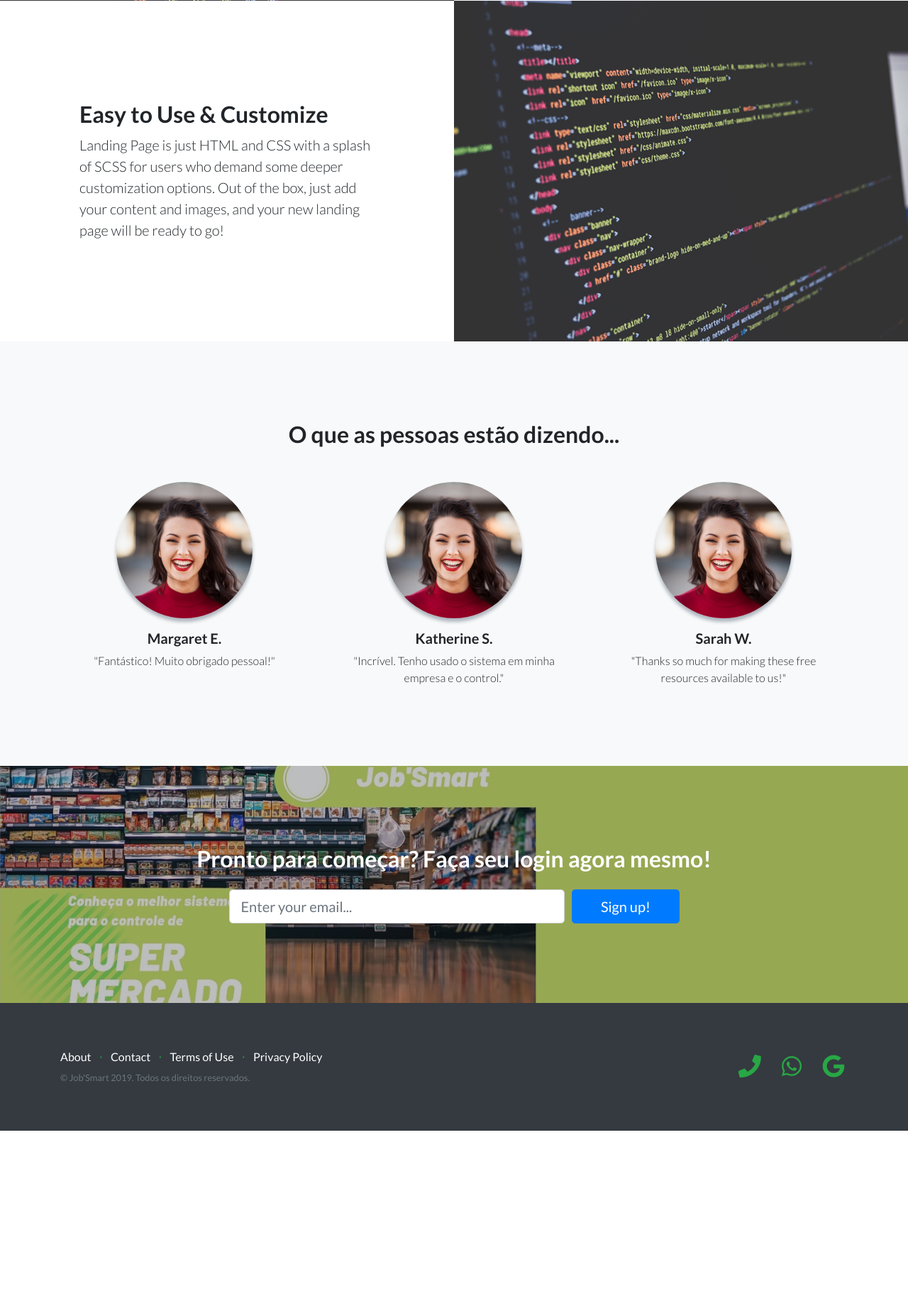
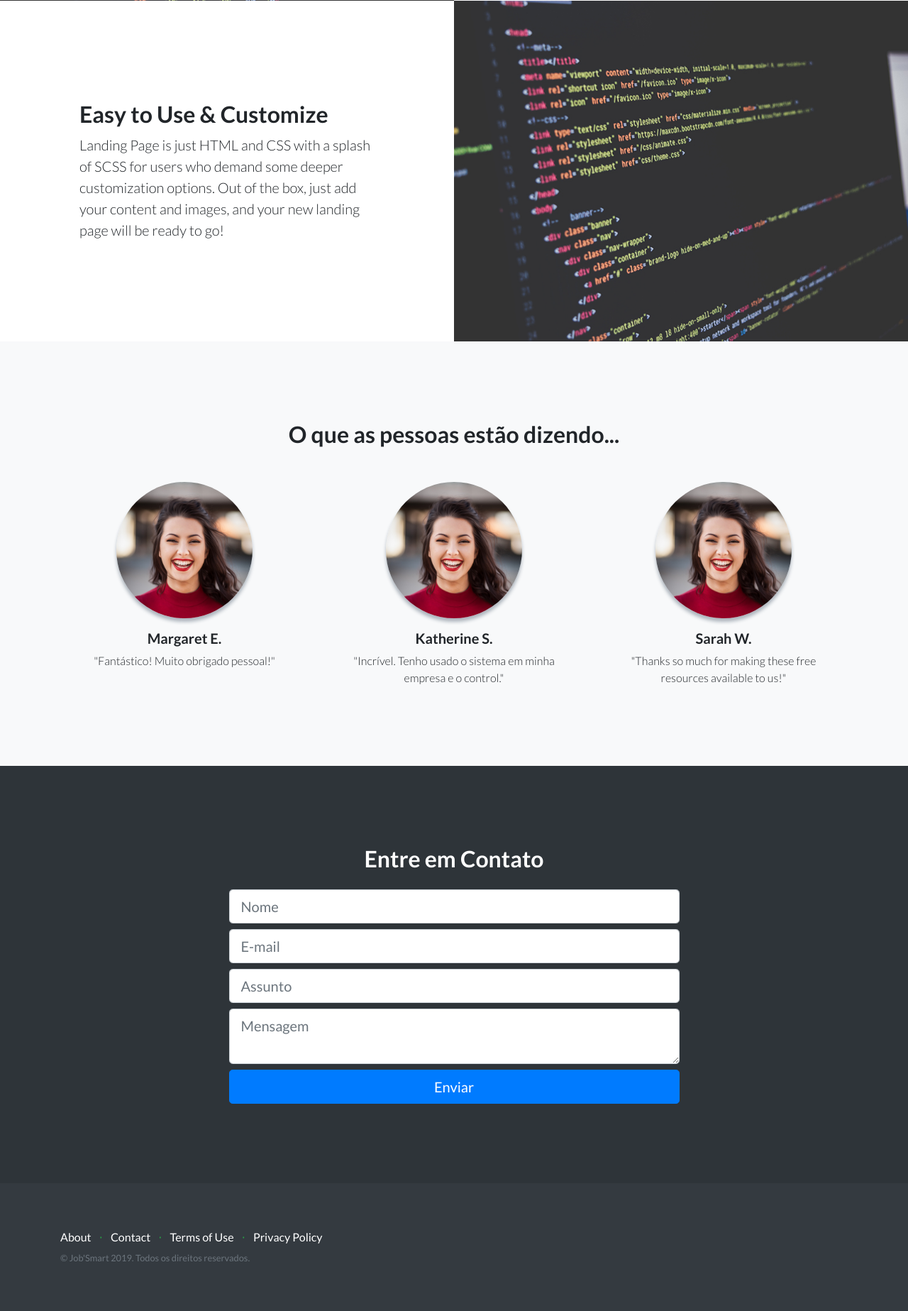
Before and after one commit to utramig42/JobSmart-Site, a PHP site: page / in a window 1280 px wide. Shown: the part 1853-3700 px from the top of the page at 71% size. Before the commit the page ends 3446 px from the top, so only its background shows below. Run offline with PHP 8.4, Linux system fonts and the light colour scheme.

Commit message:
Pagina de contato layout

```diff
--- a/css/landing-page.css
+++ b/css/landing-page.css
@@ -1,5 +1,5 @@
 body {
-  font-family: 'Lato', 'Helvetica Neue', Helvetica, Arial, sans-serif;
+  font-family: "Lato", "Helvetica Neue", Helvetica, Arial, sans-serif;
 }
 
 h1,
@@ -8,7 +8,7 @@ h3,
 h4,
 h5,
 h6 {
-  font-family: 'Lato', 'Helvetica Neue', Helvetica, Arial, sans-serif;
+  font-family: "Lato", "Helvetica Neue", Helvetica, Arial, sans-serif;
   font-weight: 700;
 }
 
@@ -99,7 +99,6 @@ header.masthead h1 {
 .call-to-action {
   position: relative;
   background-color: #343a40;
-  background: url("../img/bg-masthead.jpg") no-repeat center center;
   background-size: cover;
   padding-top: 7rem;
   padding-bottom: 7rem;
--- a/index.php
+++ b/index.php
@@ -1,5 +1,6 @@
 <!DOCTYPE html>
 <html lang="pt-br">
+
 <head>
     <meta charset="utf-8" />
     <meta http-equiv="X-UA-Compatible" content="IE=edge" />
@@ -15,7 +16,8 @@
     <!-- Custom fonts for this template -->
     <link type="text/css" href="css/fontawesome-free-all.css" rel="stylesheet">
     <link type="text/css" href="css/simple-line-icons.css" rel="stylesheet">
-    <link href="https://fonts.googleapis.com/css?family=Lato:300,400,700,300italic,400italic,700italic" rel="stylesheet" type="text/css">
+    <link href="https://fonts.googleapis.com/css?family=Lato:300,400,700,300italic,400italic,700italic" rel="stylesheet"
+        type="text/css">
 
     <!-- Custom styles for this template -->
     <link href="css/landing-page.css" rel="stylesheet">
@@ -44,8 +46,8 @@
                         <div class="features-icons-icon d-flex">
                             <i class="icon-screen-desktop m-auto text-success"></i>
                         </div>
-              <h3>Fully Responsive</h3>
-              <p class="lead mb-0">This theme will look great on any device, no matter the size!</p>
+                        <h3>Multiplas plataformas</h3>
+                        <p class="lead mb-0"> O Sistema Jobsmart conta com 3 niveis de abstração do sistema </p>
                     </div>
                 </div>
                 <div class="col-lg-4">
@@ -75,24 +77,33 @@
         <div class="container-fluid p-0">
             <div class="row no-gutters">
 
-          <div class="col-lg-6 order-lg-2 text-white showcase-img" style="background-image: url('img/bg-showcase-1.jpg');"></div>
+                <div class="col-lg-6 order-lg-2 text-white showcase-img"
+                    style="background-image: url('img/bg-showcase-1.jpg');"></div>
                 <div class="col-lg-6 order-lg-1 my-auto showcase-text">
                     <h2>Fully Responsive Design</h2>
-            <p class="lead mb-0">When you use a theme created by Start Bootstrap, you know that the theme will look great on any device, whether it's a phone, tablet, or desktop the page will behave responsively!</p>
+                    <p class="lead mb-0">When you use a theme created by Start Bootstrap, you know that the theme will
+                        look great on any device, whether it's a phone, tablet, or desktop the page will behave
+                        responsively!</p>
                 </div>
             </div>
             <div class="row no-gutters">
-          <div class="col-lg-6 text-white showcase-img" style="background-image: url('img/bg-showcase-2.jpg');"></div>
+                <div class="col-lg-6 text-white showcase-img" style="background-image: url('img/bg-showcase-2.jpg');">
+                </div>
                 <div class="col-lg-6 my-auto showcase-text">
                     <h2>Updated For Bootstrap 4</h2>
-            <p class="lead mb-0">Newly improved, and full of great utility classes, Bootstrap 4 is leading the way in mobile responsive web development! All of the themes on Start Bootstrap are now using Bootstrap 4!</p>
+                    <p class="lead mb-0">Newly improved, and full of great utility classes, Bootstrap 4 is leading the
+                        way in mobile responsive web development! All of the themes on Start Bootstrap are now using
+                        Bootstrap 4!</p>
                 </div>
             </div>
             <div class="row no-gutters">
-          <div class="col-lg-6 order-lg-2 text-white showcase-img" style="background-image: url('img/bg-showcase-3.jpg');"></div>
+                <div class="col-lg-6 order-lg-2 text-white showcase-img"
+                    style="background-image: url('img/bg-showcase-3.jpg');"></div>
                 <div class="col-lg-6 order-lg-1 my-auto showcase-text">
                     <h2>Easy to Use &amp; Customize</h2>
-            <p class="lead mb-0">Landing Page is just HTML and CSS with a splash of SCSS for users who demand some deeper customization options. Out of the box, just add your content and images, and your new landing page will be ready to go!</p>
+                    <p class="lead mb-0">Landing Page is just HTML and CSS with a splash of SCSS for users who demand
+                        some deeper customization options. Out of the box, just add your content and images, and your
+                        new landing page will be ready to go!</p>
                 </div>
             </div>
         </div>
@@ -114,14 +125,16 @@
                     <div class="testimonial-item mx-auto mb-5 mb-lg-0">
                         <img class="img-fluid rounded-circle mb-3" src="img/testimonials-2.jpg" alt="">
                         <h5>Katherine S.</h5>
-              <p class="font-weight-light mb-0">"Incrível. Tenho usado o sistema em minha empresa e o control."</p>
+                        <p class="font-weight-light mb-0">"Incrível. Tenho usado o sistema em minha empresa e o
+                            control."</p>
                     </div>
                 </div>
                 <div class="col-lg-4">
                     <div class="testimonial-item mx-auto mb-5 mb-lg-0">
                         <img class="img-fluid rounded-circle mb-3" src="img/testimonials-3.jpg" alt="">
                         <h5>Sarah W.</h5>
-              <p class="font-weight-light mb-0">"Thanks so much for making these free resources available to us!"</p>
+                        <p class="font-weight-light mb-0">"Thanks so much for making these free resources available to
+                            us!"</p>
                     </div>
                 </div>
             </div>
@@ -134,16 +147,31 @@
         <div class="container">
             <div class="row">
                 <div class="col-xl-9 mx-auto">
-            <h2 class="mb-4">Pronto para começar? Faça seu login agora mesmo!</h2>
+                    <h2 class="mb-4">Entre em Contato</h2>
                 </div>
                 <div class="col-md-10 col-lg-8 col-xl-7 mx-auto">
-            <form>
+                    <form action="post">
                         <div class="form-row">
-                <div class="col-12 col-md-9 mb-2 mb-md-0">
-                  <input type="email" class="form-control form-control-lg" placeholder="Enter your email...">
+                            <div class="col-12 col-md-12 mb-2 mb-md-0">
+                                <input type="text" class="form-control form-control-lg" name="nome" placeholder="Nome">
                             </div>
-                <div class="col-12 col-md-3">
-                  <button type="submit" class="btn btn-block btn-lg btn-primary">Sign up!</button>
+
+                            <div class="col-12 mt-2 col-md-12 mb-2 mb-md-0">
+                                <input type="email" class="form-control form-control-lg" name="email"
+                                    placeholder="E-mail">
+                            </div>
+
+                            <div class="col-12 mt-2  col-md-12 mb-2 mb-md-0">
+                                <input type="text" class="form-control form-control-lg" name="assunto"
+                                    placeholder="Assunto">
+                            </div>
+
+                            <div class="col-12 mt-2 col-md-12 mb-2 mb-md-0">
+                                <textarea class="form-control form-control-lg" row="5" name="mensagem"
+                                    placeholder="Mensagem"></textarea>
+                            </div>
+                            <div class="col-12 mt-2  col-md-12">
+                                <button type="submit" class="btn btn-block btn-lg btn-primary">Enviar</button>
                             </div>
                         </div>
                     </form>
@@ -176,25 +204,7 @@
                     </ul>
                     <p class="text-muted small mb-4 mb-lg-0">&copy; Job'Smart 2019. Todos os direitos reservados.</p>
                 </div>
-          <div class="col-lg-6 h-100 text-center text-lg-right my-auto">
-            <ul class="list-inline mb-0">
-              <li class="list-inline-item mr-3">
-                <a href="#">
-                  <i class="fas fa-phone fa-2x fa-fw text-success"></i>
-                </a>
-              </li>
-              <li class="list-inline-item mr-3">
-                <a href="#">
-                  <i class="fab fa-whatsapp fa-2x fa-fw text-success"></i>
-                </a>
-              </li>
-              <li class="list-inline-item">
-                <a href="#">
-                  <i class="fab fa-google fa-2x fa-fw text-success"></i>
-                </a>
-              </li>
-            </ul>
-          </div>
+
             </div>
         </div>
     </footer>
@@ -203,4 +213,5 @@
     <script src="js/jquery.js"></script>
     <script src="js/bootstrap.bundle.js"></script>
 </body>
+
 </html>
```
Also changed, not shown: img/bg-showcase-1.jpg. Lines whose indentation alone changed are shown as unchanged.
